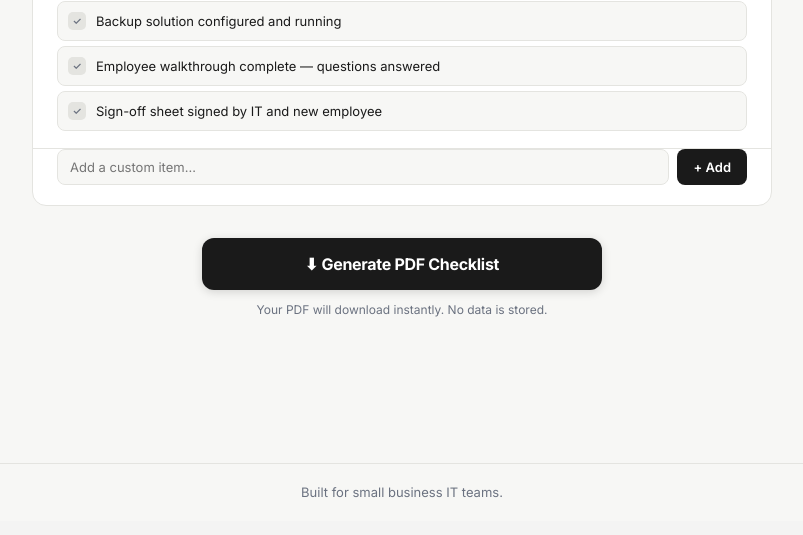
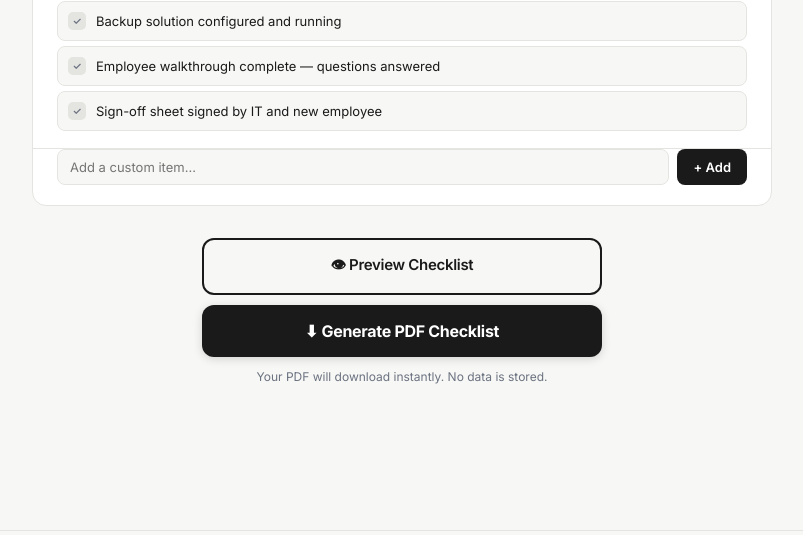
Before and after one commit to cfuentesb30/it-onboarding-generator, a Flask app: page /generator in a window 1280 px wide. Shown: the part 3065-3600 px from the top of the page, without its empty margins (238-1041 px from the left). Before the commit the page ends 3563 px from the top, so only its background shows below. Run offline with Flask 3, Linux system fonts and the light colour scheme.

Commit message:
Add PDF preview before download
User can now click "Preview Checklist" to see the exact PDF layout in a
new tab before committing to a download. Uses the same pdf_checklist.html
template rendered as HTML (no WeasyPrint), with a preview banner and
back-to-edit link. Hidden checklist inputs are populated before the
preview form submit so edits/removals are reflected.

```diff
--- a/app/routes.py
+++ b/app/routes.py
@@ -1,5 +1,6 @@
 from flask import Blueprint, render_template, request, send_file, abort, jsonify
-from .pdf_generator import build_pdf, load_checklist
+from .pdf_generator import build_pdf, load_checklist, sections_from_submitted
+from datetime import date
 import io
 
 main = Blueprint("main", __name__)
@@ -64,6 +65,45 @@ def items():
     sections = load_checklist(os_type, software, company_size, role)
     return jsonify(sections)
 
+@main.route("/preview", methods=["POST"])
+def preview():
+    os_type      = request.form.get("os_type")
+    role         = request.form.get("role", "general")
+    company_name = request.form.get("company_name", "").strip() or "Your Company"
+    company_size = request.form.get("company_size", "small")
+    software     = request.form.getlist("software")
+    preparer     = request.form.get("preparer", "").strip()
+    employee     = request.form.get("employee", "").strip()
+    submitted    = request.form.getlist("checklist_item")
+
+    if os_type not in ("windows", "macos", "remote"):
+        abort(400, "Invalid OS type.")
+    if role not in ("general", "developer", "designer", "sales", "hr"):
+        role = "general"
+
+    if submitted:
+        sections = sections_from_submitted(submitted)
+    else:
+        sections = load_checklist(os_type, software, company_size, role)
+
+    os_labels   = {"windows": "Windows", "macos": "macOS", "remote": "Remote Employee"}
+    role_labels = {"general": "", "developer": "Developer", "designer": "Designer", "sales": "Sales", "hr": "HR"}
+
+    return render_template(
+        "pdf_checklist.html",
+        company_name=company_name,
+        os_label=os_labels.get(os_type, os_type),
+        role_label=role_labels.get(role, ""),
+        company_size=company_size,
+        software=software,
+        preparer=preparer,
+        employee=employee,
+        sections=sections,
+        generated_date=date.today().strftime("%B %d, %Y"),
+        preview_mode=True,
+    )
+
+
 @main.route("/generate", methods=["POST"])
 def generate():
     os_type      = request.form.get("os_type")
--- a/app/static/css/style.css
+++ b/app/static/css/style.css
@@ -316,6 +316,19 @@ input[type="text"]:focus, select:focus { border-color: var(--accent); }
 }
 .gen-submit-note {
   font-size: 12px; color: var(--muted); text-align: center; margin: 0;
+}
+
+/* ── Preview button ── */
+.btn-preview {
+  width: 100%; max-width: 400px;
+  padding: 14px 32px; background: transparent; color: var(--accent);
+  border: 2px solid var(--accent); border-radius: 12px; font-family: inherit;
+  font-size: 15px; font-weight: 600; letter-spacing: -0.3px;
+  cursor: pointer;
+  transition: background .18s, color .18s, transform .18s;
+}
+.btn-preview:hover {
+  background: var(--accent); color: #fff; transform: translateY(-1px);
 }
 
 /* ── Generate button ── */
--- a/app/templates/index.html
+++ b/app/templates/index.html
@@ -258,6 +258,9 @@
 
   <!-- Generate -->
   <div class="gen-submit-area">
+    <button type="button" class="btn-preview" id="btn-preview" onclick="openPreview()">
+      &#128065; Preview Checklist
+    </button>
     <button type="submit" class="btn-generate" id="btn-generate" data-i18n="gen_btn">
       &#11015; Generate PDF Checklist
     </button>
@@ -413,6 +416,31 @@ function escHtml(str) {
   return str.replace(/&/g,'&amp;').replace(/</g,'&lt;').replace(/>/g,'&gt;');
 }
 
+// ── Preview ─────────────────────────────────────────────
+function openPreview() {
+  const form = document.getElementById('gen-form');
+
+  // Populate hidden inputs first (same as submit)
+  const container = document.getElementById('checklist-hidden-inputs');
+  container.innerHTML = '';
+  checklistSections.forEach(section => {
+    section.steps.filter(s => !s.removed).forEach(step => {
+      appendHidden(container, JSON.stringify({ section: section.title, text: step.text }));
+    });
+  });
+  customItems.forEach(item => {
+    appendHidden(container, JSON.stringify({ section: item.section, text: item.text }));
+  });
+
+  const original = form.action;
+  const originalTarget = form.target;
+  form.action = '/preview';
+  form.target = '_blank';
+  form.submit();
+  form.action = original;
+  form.target = originalTarget;
+}
+
 // ── Step progress dots ──────────────────────────────────
 function updateStepDots() {
   const dots = document.querySelectorAll('.gen-step-dot');
```
Also changed, not shown: app/templates/pdf_checklist.html (+16 -0 lines).
